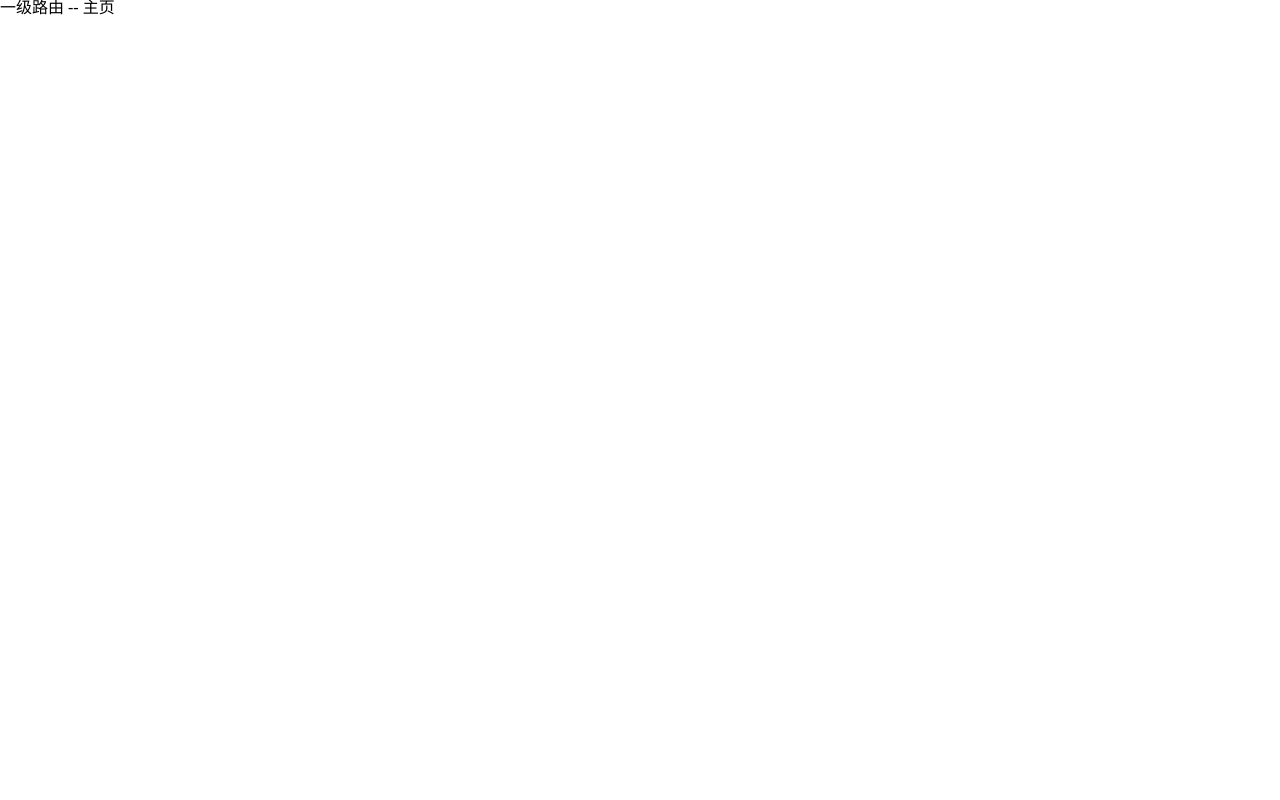
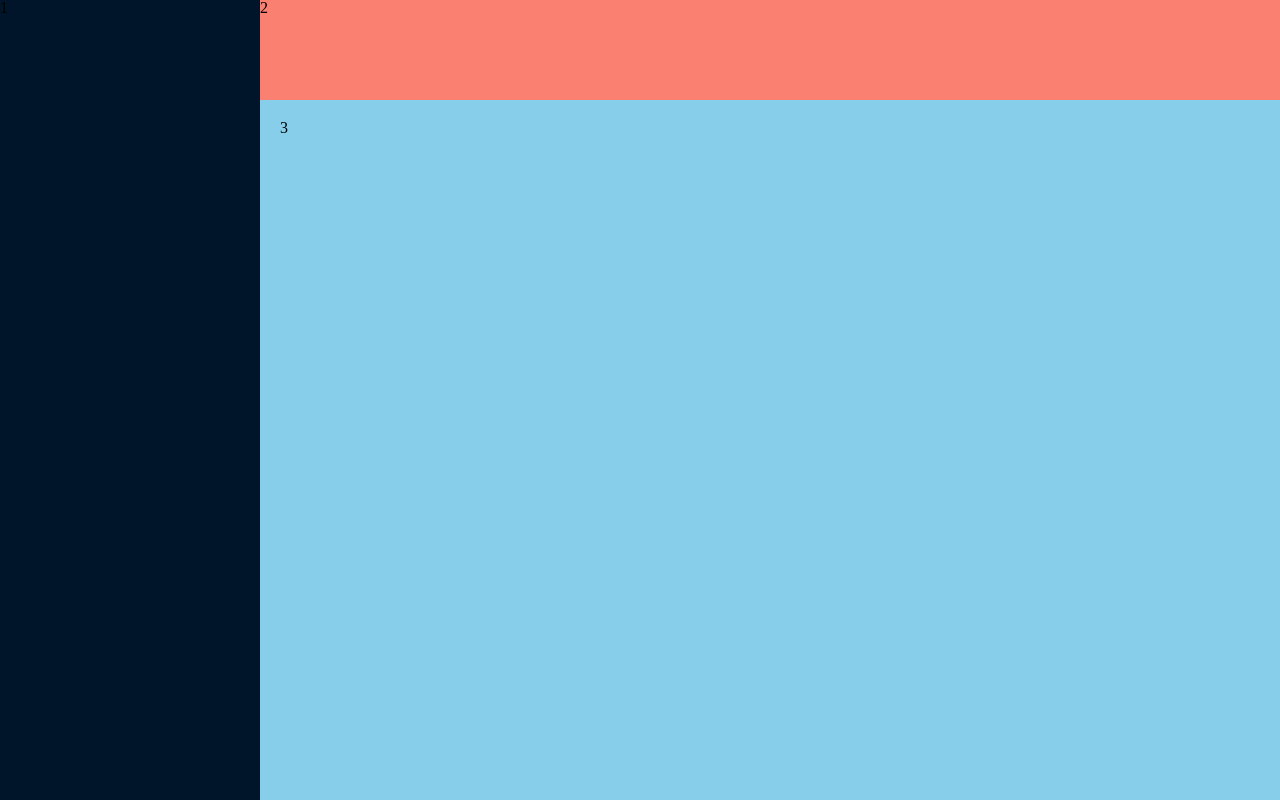
Before and after one commit to youdemomo/Vue3-back-sys, a Vue app: page / in a window 1280 px wide. Built offline with nearby package versions, Linux system fonts and the light colour scheme.

Commit message:
12. layout静态页面布局

```diff
--- /dev/null
+++ b/src/layout/index.vue
@@ -0,0 +1,51 @@
+<script lang='ts' setup>
+
+</script>
+
+<template>
+    <div class='layout_container'>
+        <!-- 左侧菜单 -->
+        <div class="layout_slider">1</div>
+        <!-- 顶部导航 -->
+        <div class="layout_tabbar">2</div>
+        <!-- 主体内容 -->
+        <div class="layout_main">3
+            <p style="height: 10000px;"></p>
+        </div>
+    </div>
+</template>
+
+<style scoped lang="scss">
+    .layout_container {
+        background-color: pink;
+        width: 100%;
+        height: 100vh;
+
+        .layout_slider {
+            width: $base-menu-width;
+            height: 100vh;
+            background-color: $base-menu-background;
+        }
+
+        .layout_tabbar {
+            position: fixed;
+            width: calc(100% - $base-menu-width);
+            background-color: salmon;
+            height: $base-tabbar-height;
+            top: 0;
+            left: $base-menu-width;
+        }
+
+        .layout_main {
+            position: absolute;
+            left: $base-menu-width;
+            top: $base-tabbar-height;
+            height: calc(100vh - $base-tabbar-height);
+            width: calc(100% - $base-menu-width);
+            padding: 20px;
+            // 滚动查看过长的子元素
+            overflow: auto;
+            background-color: skyblue;
+        }
+    }
+</style>
--- a/src/router/routes.ts
+++ b/src/router/routes.ts
@@ -11,7 +11,7 @@ export const constantRoute = [
   {
     path: '/',
     name: 'layout',
-    component: () => import('@/views/home/index.vue'),
+    component: () => import('@/layout/index.vue'),
   },
   // 错误页面
   {
--- a/src/styles/index.scss
+++ b/src/styles/index.scss
@@ -1,2 +1,14 @@
 // 清除浏览器默认样式
 @use './reset.scss' as *;
+
+// 滚动条样式
+::-webkit-scrollbar {
+  width: 10px;
+}
+::-webkit-scrollbar-track {
+  background-color: $base-menu-background;
+}
+::-webkit-scrollbar-thumb {
+  background-color: yellowgreen;
+  border-radius: 2px;
+}
--- a/src/styles/variable.scss
+++ b/src/styles/variable.scss
@@ -1,3 +1,10 @@
 // 提供全局样式变量
-$color: red;
-$a: skyblue;
+
+// 左侧导航栏宽度
+$base-menu-width: 260px;
+
+// 顶部导航高度
+$base-tabbar-height: 100px;
+
+// 左侧导航栏颜色
+$base-menu-background: #001529;
--- a/src/views/login/index.vue
+++ b/src/views/login/index.vue
@@ -16,7 +16,7 @@
         // rule：数组的校验规则对象
         // value：表单元素的文本内容
         // callback：符合条件放行，不符合注入错误信息
-        if (/^\d{2,10}$/.test(value)) {
+        if (/^[a-zA-Z0-9]{2,10}$/.test(value)) {
             callback()
         } else {
             callback(new Error('账号长度应在2到10位之间'))
```
